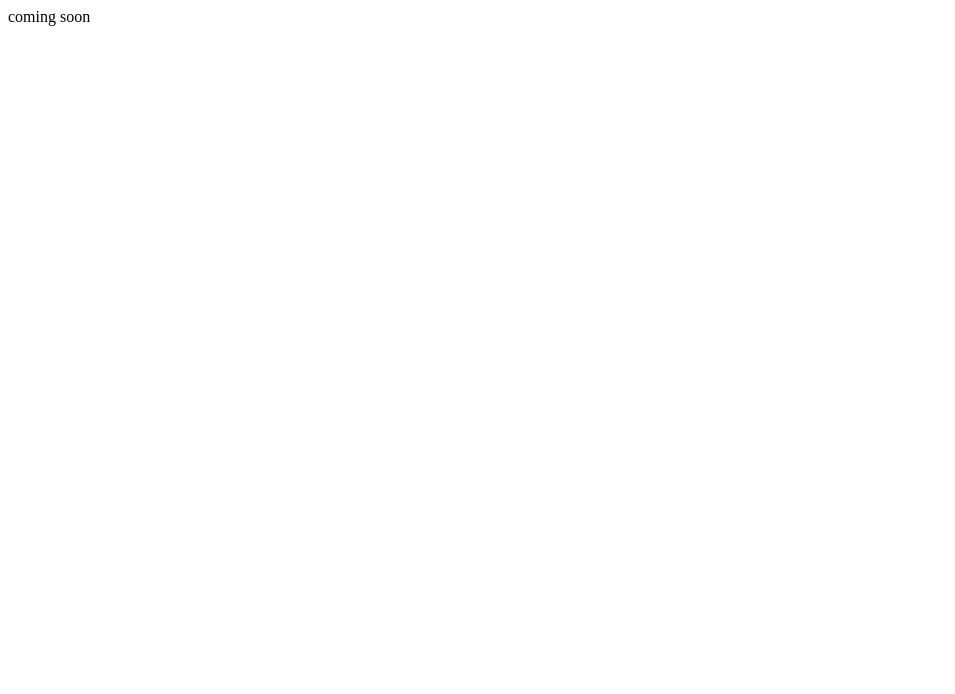
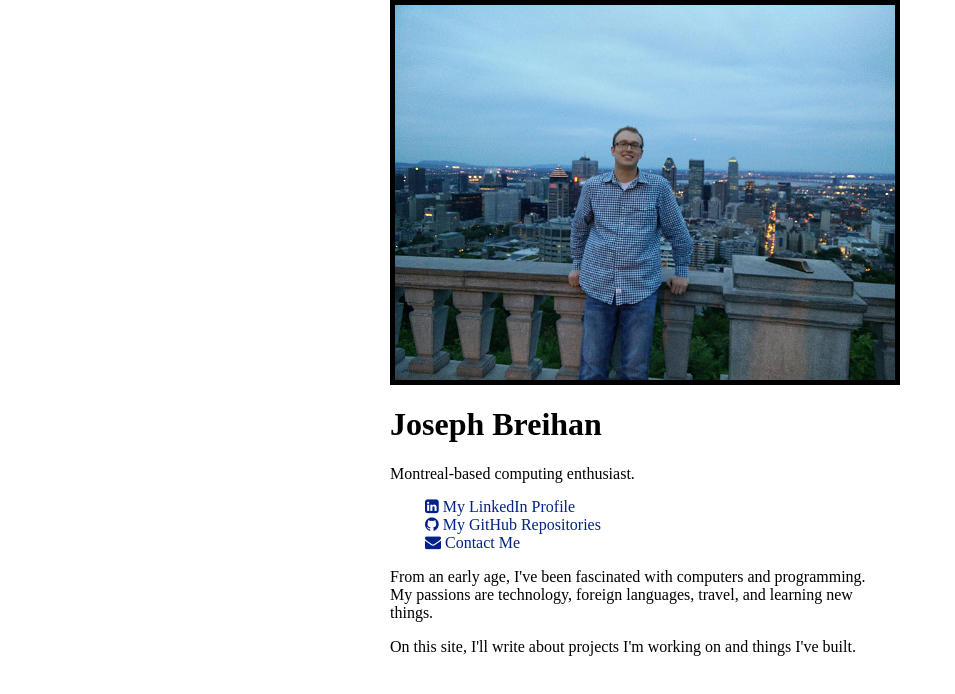
Before and after one commit to josephbreihan/josephbreihan.github.io, a plain HTML site: page index.html in a window 1280 px wide. Shown: the whole page, without its empty margins (0-955 px from the left). Drawn offline with Linux system fonts and the light colour scheme.

```diff
--- a/index.html
+++ b/index.html
@@ -1 +1,56 @@
-coming soon
+<head>
+    <title>Joseph Breihan</title>
+    <link rel="stylesheet" href="https://maxcdn.bootstrapcdn.com/font-awesome/4.4.0/css/font-awesome.min.css">
+    <style>
+    a {
+        text-decoration: none;
+        color: #002288;
+    }
+    a:hover
+    {
+        background: #AACCFF;
+    }
+    #links {
+        list-style-type: none;
+        margin: 0px;
+        margin-left: 20px;
+        padding: 15px;
+        padding-bottom: 0px;
+    }
+    #me {
+        margin-right: 10px;
+        border: 5px solid black;
+    }
+    #content {
+        width: 480px;
+    }
+    #framebox {
+        width: 500px;
+        height: 500px;
+        position: absolute;
+        top: 50%;
+        left: 50%;
+        margin-left: -250px;
+        margin-top: -400px;
+    }
+    </style>
+</head>
+
+<div id="framebox">
+<div id="pic">
+<img id="me" src="me.jpg">
+</div>
+<div id="content">
+<h1>Joseph Breihan</h1>Montreal-based computing enthusiast.
+
+<ul id="links">
+    <li><a href="http://www.linkedin.com/josephbreihan"><i class="fa fa-linkedin-square"></i> My LinkedIn Profile</a></li>
+    <li><a href="http://www.github.com/josephbreihan"><i class="fa fa-github"></i> My GitHub Repositories</a></li>
+    <li><a href="mailto:josephbreihan@gmail.com"><i class="fa fa-envelope"></i> Contact Me</a></li>
+</ul>
+
+<p>From an early age, I've been fascinated with computers and programming.  My
+passions are technology, foreign languages, travel, and learning new things.</p>
+<p>On this site, I'll write about projects I'm working on and things I've built.</p>
+
+</div></div>
```
Also changed, not shown: me.jpg (added).
